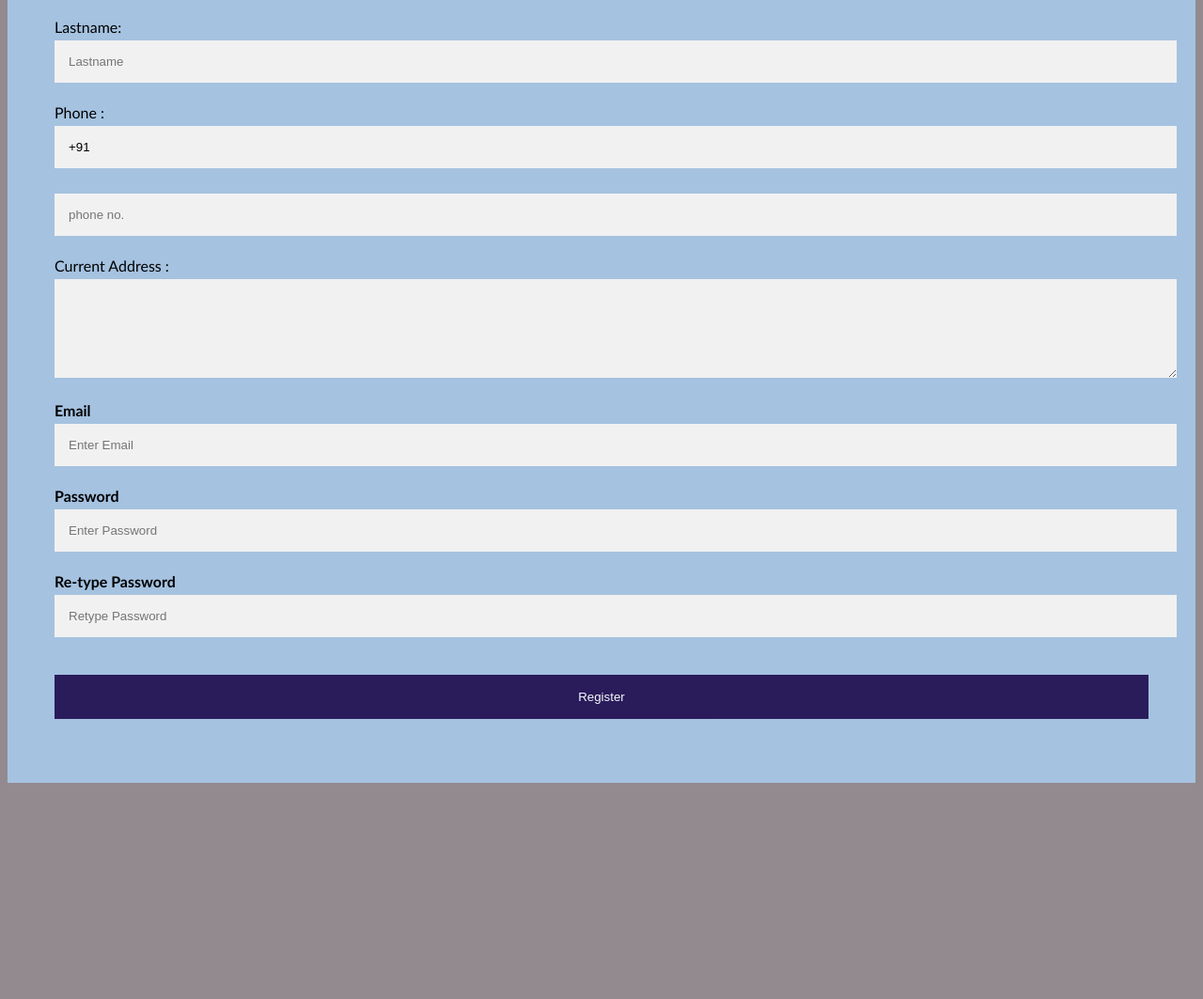
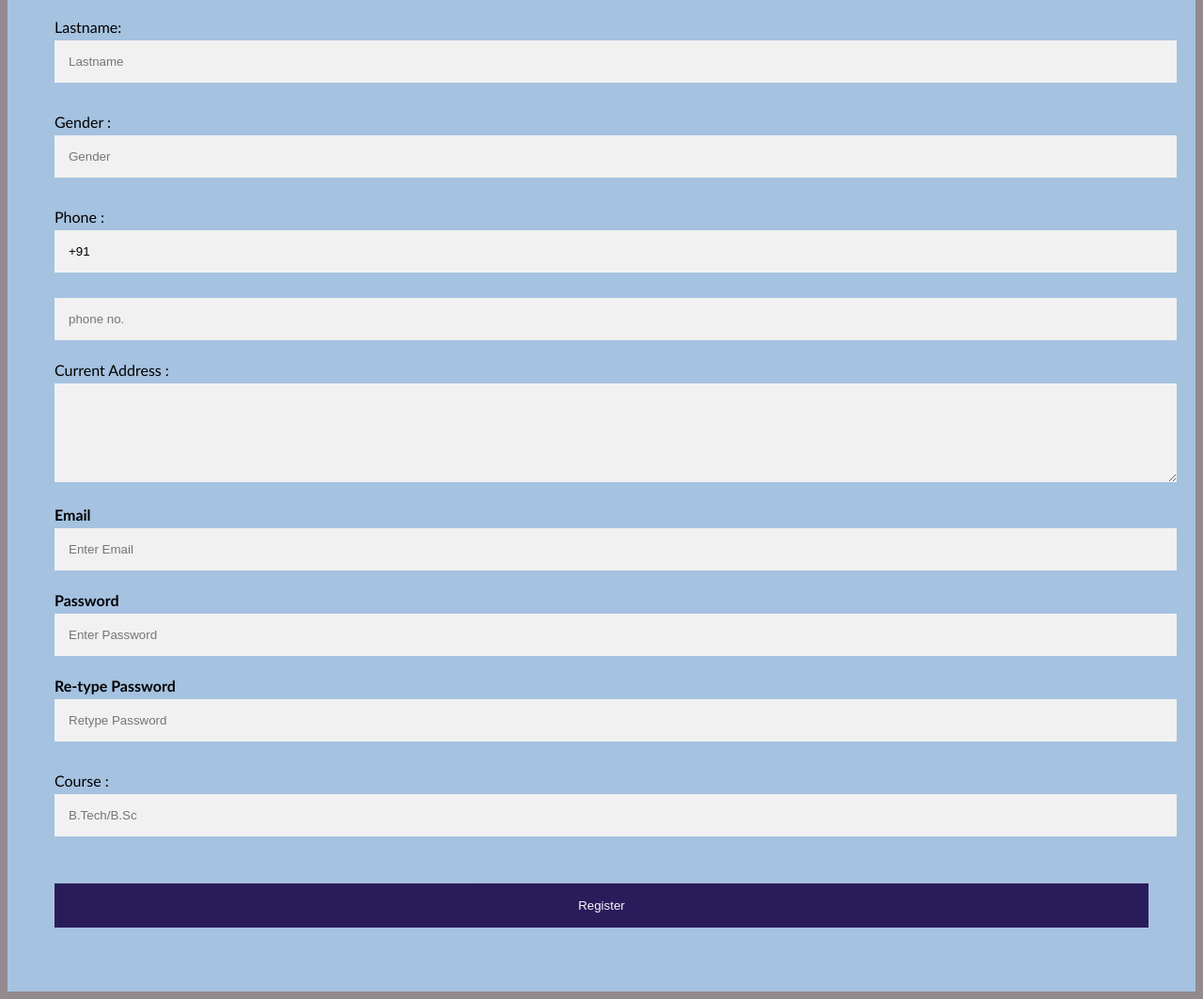
Before and after one commit to ritharam/Form-with-BackEnd, a website: page index.html in a window 1280 px wide. Shown: the part 288-1351 px from the top of the page at 94% size. Before the commit the page ends 1129 px from the top, so only its background shows below. Drawn offline with Linux system fonts and the light colour scheme.

Commit message:
Update index.html

```diff
--- a/index.html
+++ b/index.html
@@ -14,15 +14,12 @@
 <label> Lastname: </label>
 <input type="text" name="lastname" placeholder="Lastname" size="15"required />
 
-<!--<div>
-<label>
-Gender :
-</label><br>
-<input type="radio" value="Male" name="gender" checked > Male
-<input type="radio" value="Female" name="gender"> Female
-<input type="radio" value="Other" name="gender"> Other
+<div>
+<label>  Gender :  </label>
+<br>
+<input type="text" name="gender" placeholder= "Gender" size="10" required />
 
-</div> -->
+</div>
 <label>
 Phone :
 </label>
@@ -37,21 +34,12 @@ Current Address :
 <input type="password" placeholder="Enter Password" name="psw" required>
 <label for="psw-repeat"><b>Re-type Password</b></label>
 <input type="password" placeholder="Retype Password" name="psw-repeat" required>
-<!--<div class="course">
-    <label>
-    Course :
-    </label>
-
-    <select>
-    <option value="Course">Course</option>
-    <option value="BCA">BCA</option>
-    <option value="BBA">BBA</option>
-    <option value="B.Tech">B.Tech</option>
-    <option value="MBA">MBA</option>
-    <option value="MCA">MCA</option>
-    <option value="M.Tech">M.Tech</option>
-    </select>
-</div>-->
+<div class="course">
+<label>
+Course :
+</label>
+<input type="text" name="course" placeholder= "B.Tech/B.Sc" size="15" required />
+</div>
 <div><button type="submit" class="registerbtn">Register</button> </div>
 </form>
 </body>
```
